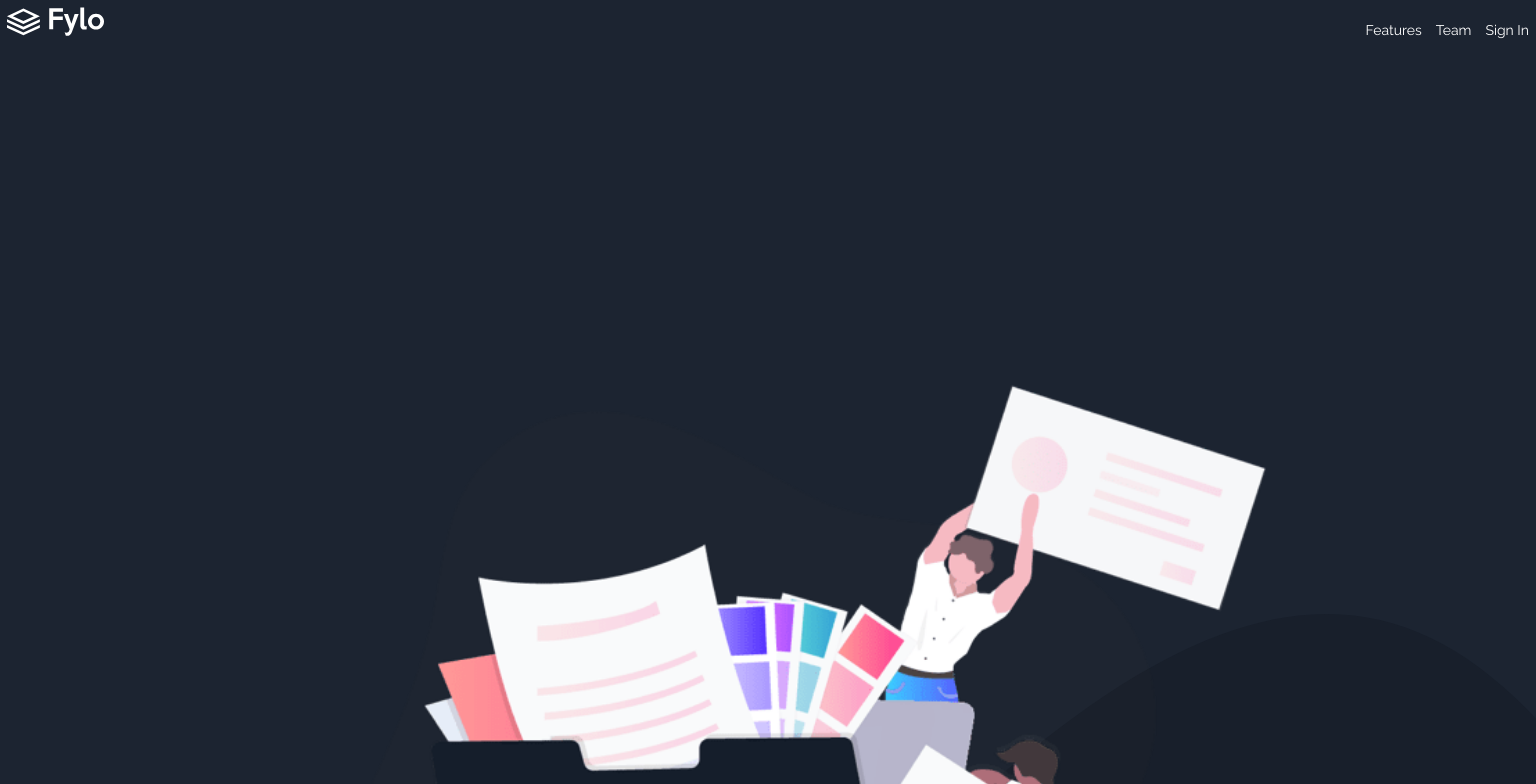
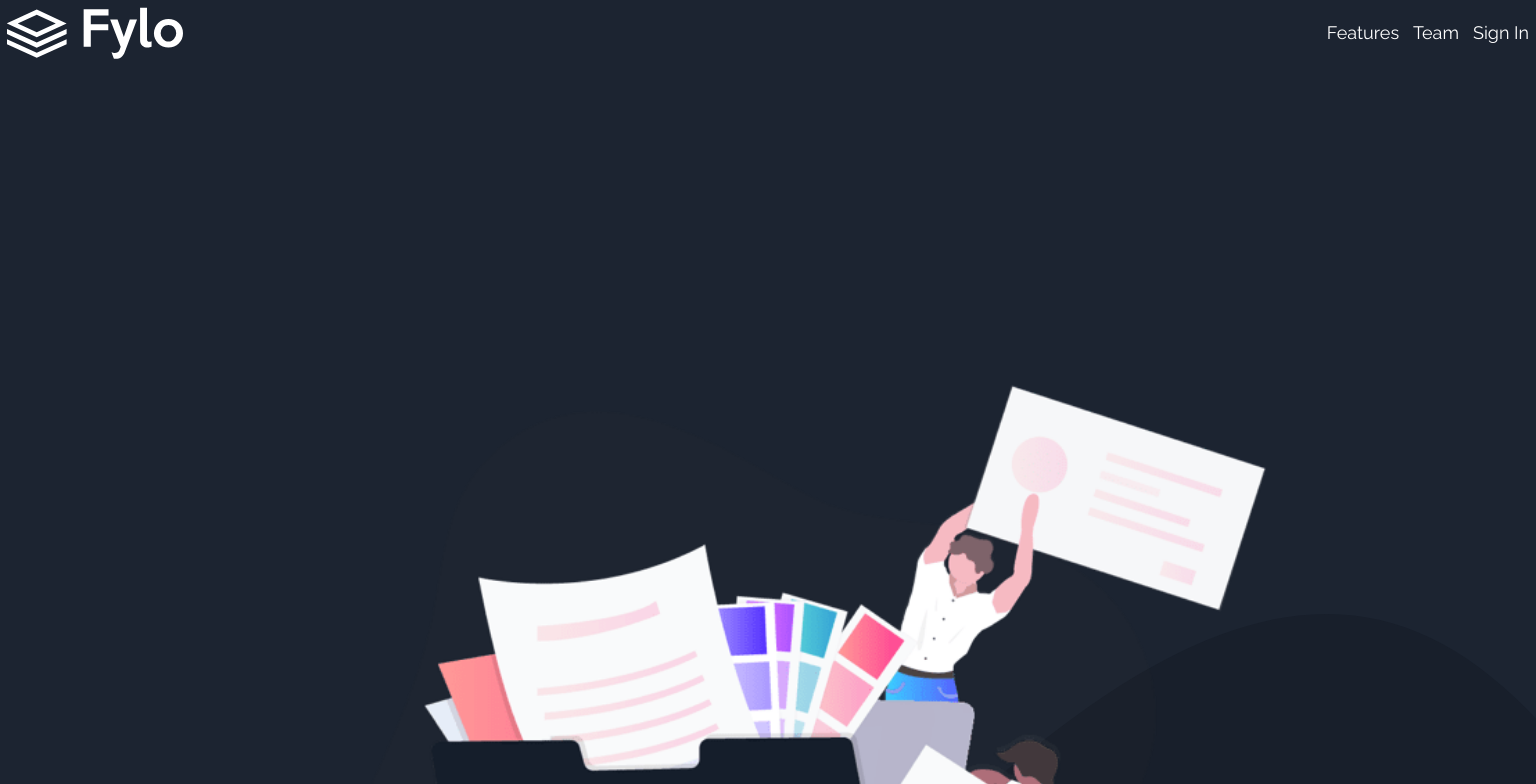
Before and after one commit to vermilion4/dark-theme-landing-page, a plain HTML site: page index.html in a window 1536 px wide. Shown: the top 784 px of the page. Drawn offline with nearby package versions, Linux system fonts and the light colour scheme.

Commit message:
icon increase at desktop

```diff
--- a/index.html
+++ b/index.html
@@ -19,7 +19,7 @@
         <div class="image-stack">
             <div class="nav">
                 <ul>
-                    <li style="float:left;"><a href=""><img src="images/logo.svg" id="logo"></a></li>
+                    <li style="float:left; font-size: 30px"><a href=""><img src="images/logo.svg" id="logo"></a></li>
                     <li class="item"><a href="">Sign In</a></li>
                     <li class="item"><a href="">Team</a></li>
                     <li class="item"><a href="">Features</a></li>
--- a/style.css
+++ b/style.css
@@ -393,9 +393,16 @@ ion-icon {
     .footer {
         padding-top: 35%;
     }
+    li a{
+        font-size: 18px;
+    }
 
     #icon {
         width: 30%;
+    }
+    #logo {
+        width: 100%;
+        height: 10%;
     }
 
     .details {
@@ -474,6 +481,9 @@ ion-icon {
 
     }
 
+    li a{
+        font-size: 18px;
+    }
     .textTwo {
         width: 500px;
         font-size: 18px;
```
